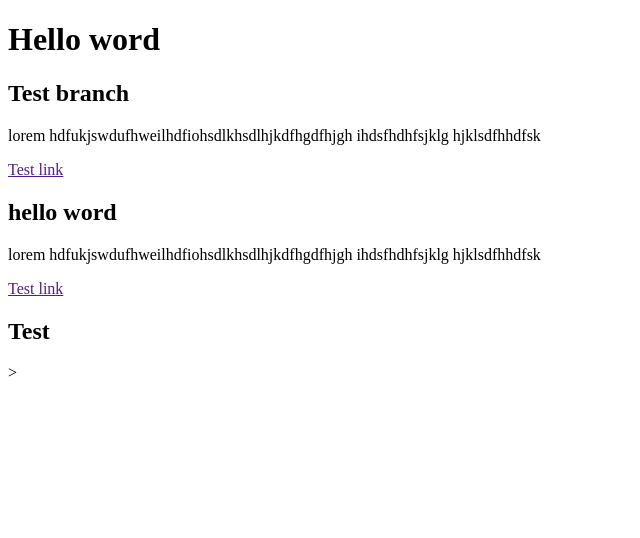
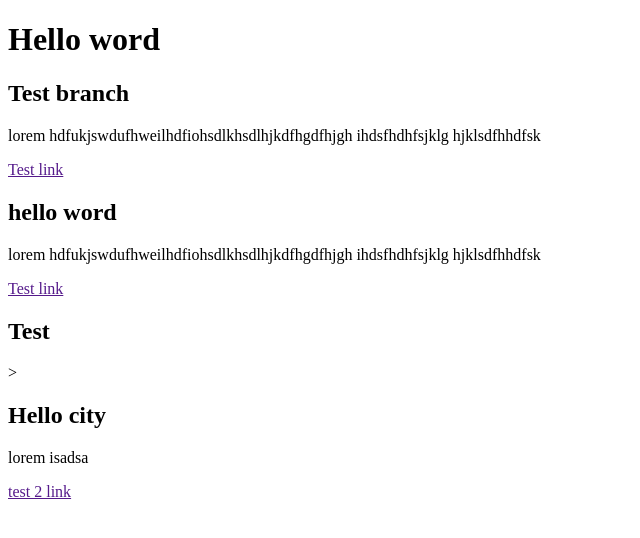
Before and after one commit to elz009/test, a plain HTML site: page index.html in a window 1280 px wide. Shown: the whole page, without its empty margins (0-640 px from the left). Drawn offline with Linux system fonts and the light colour scheme.

Commit message:
add test 2

```diff
--- a/index.html
+++ b/index.html
@@ -20,7 +20,12 @@
     <a href="">Test link</a>
 </section>
 <h2>Test </h2>>
-<section class="third"></section>
+<section class="third">
+    <h2>Hello city</h2>
+    <p>lorem isadsa</p>
+    <a href="">test 2 link</a>
+
+</section>
 <section class="fourth"></section>
 <section class="fifth"></section>
 <section class="sixth"></section>
```
